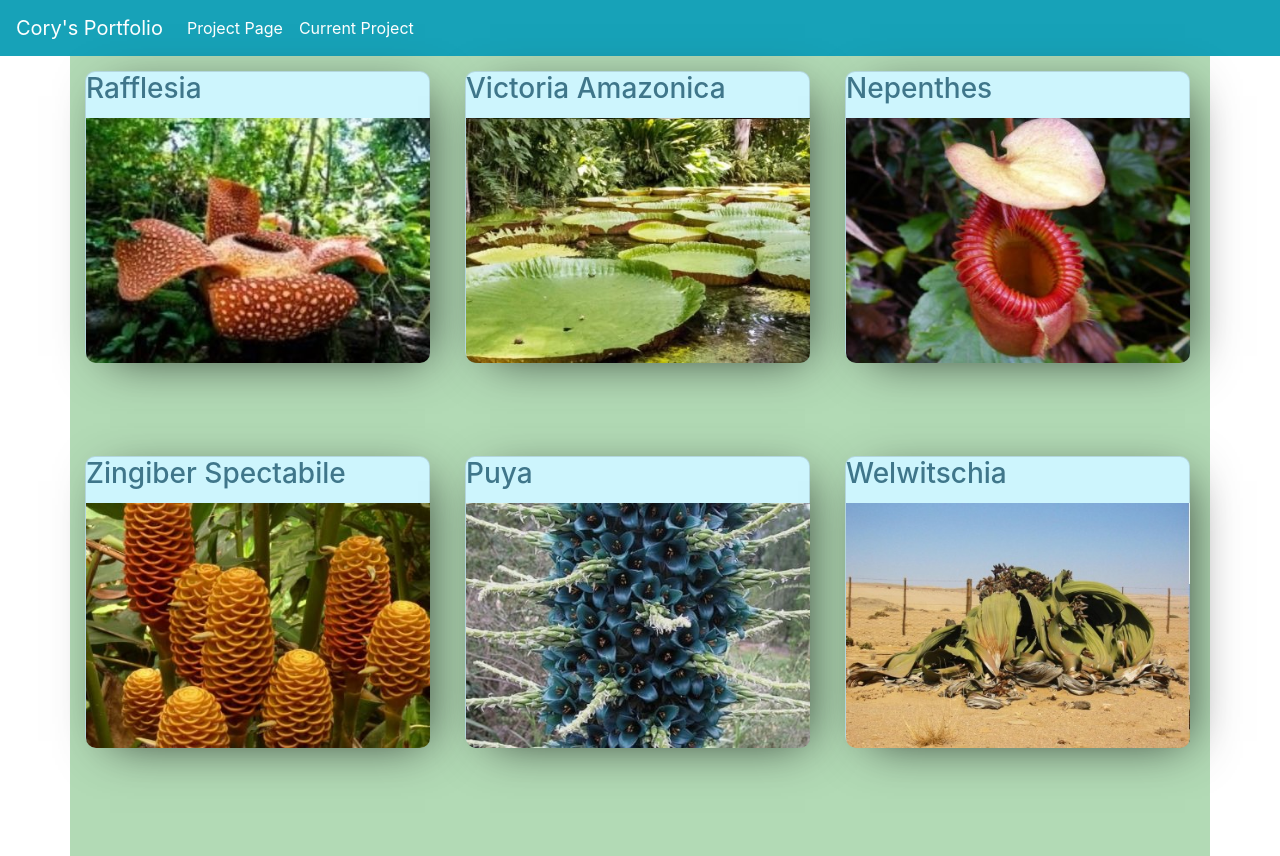
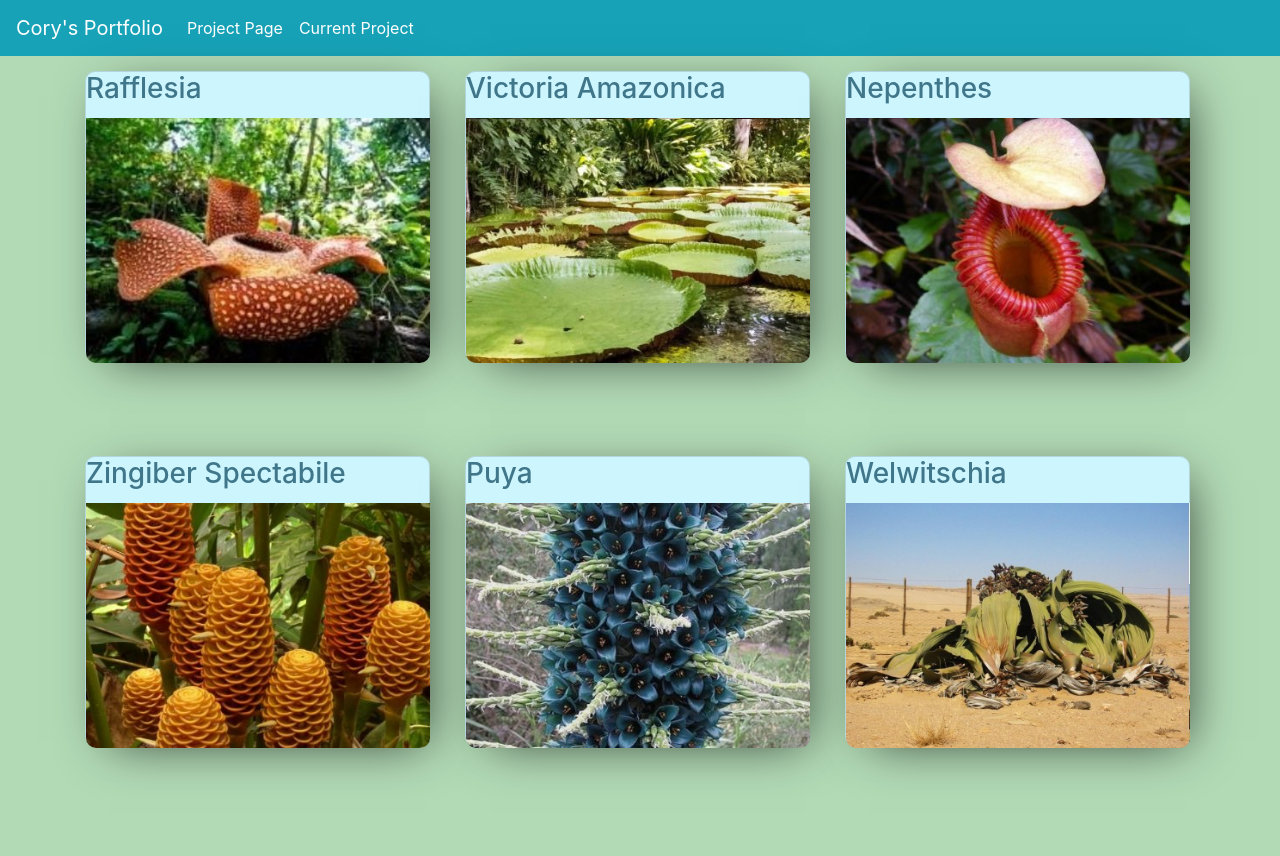
Before and after one commit to Hadden-Cory/CS313, a PHP site: page / in a window 1280 px wide. Run offline with PHP 8.4, Linux system fonts and the light colour scheme.

Commit message:
fixed error infront of body

```diff
--- a/plants.css
+++ b/plants.css
@@ -1,4 +1,4 @@
-git body{
+body{
     background-color: rgb(178, 218, 181) !important;
 }
 
```
